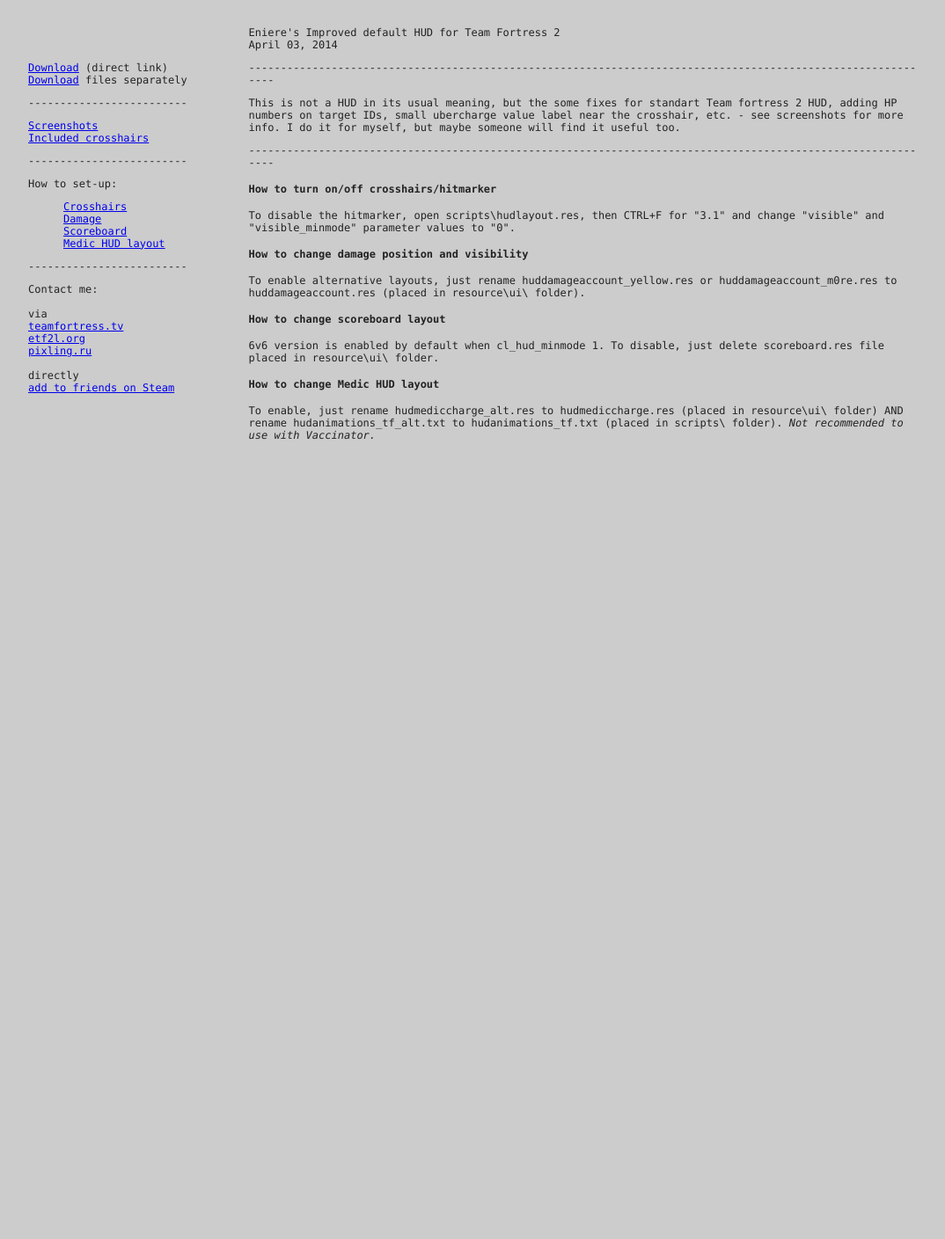
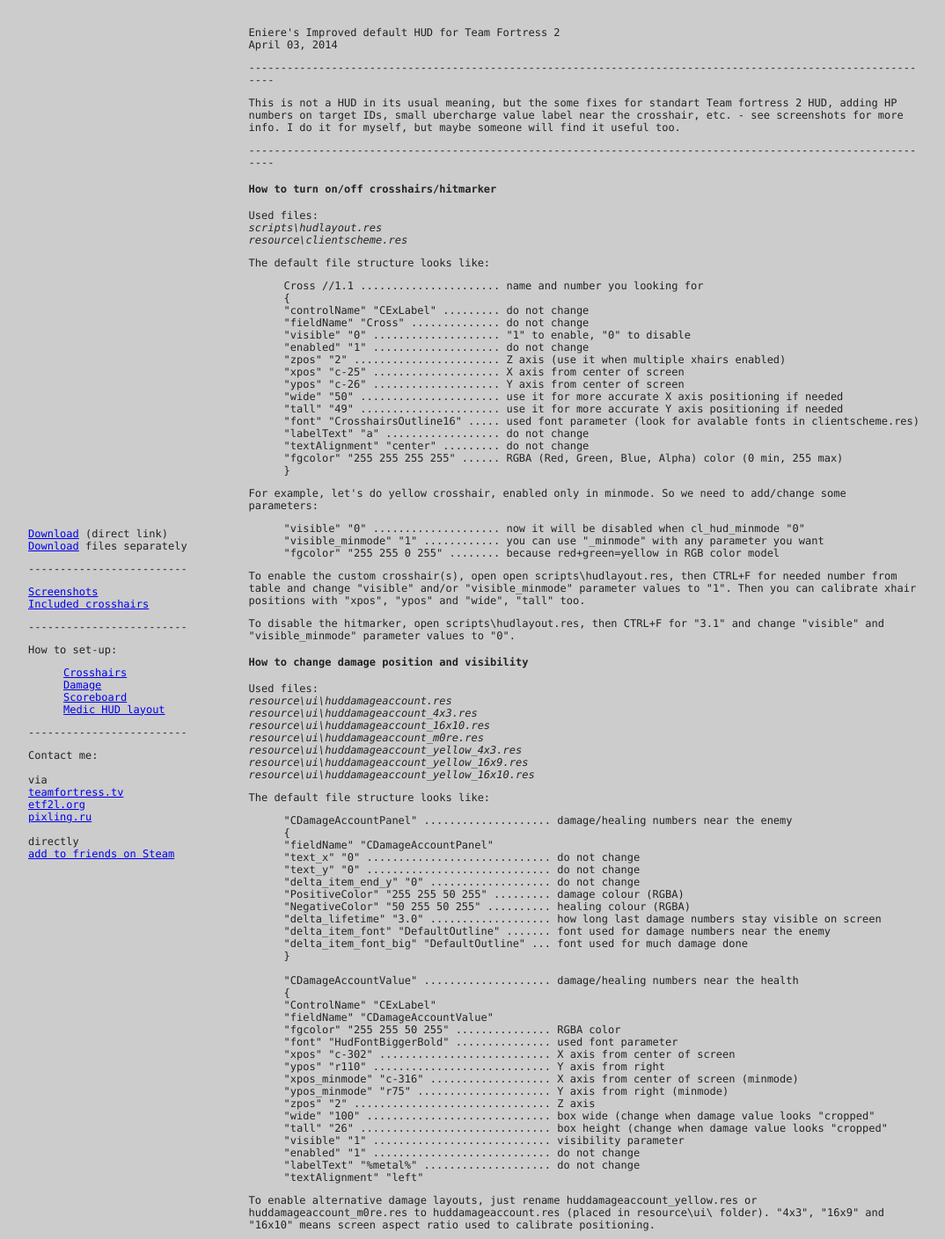
Before and after one commit to Eniere/eniere.github.io, a plain HTML site: page index.html in a window 1280 px wide. Shown: the part 51-1460 px from the top of the page at 88% size, without its empty margins (101-1175 px from the left). Before the commit the page ends 800 px from the top, so only its background shows below. Drawn offline with Linux system fonts and the light colour scheme.

Commit message:
2014-04-04@9-37

```diff
--- a/index.html
+++ b/index.html
@@ -86,12 +86,85 @@ This is not a HUD in its usual meaning, but the some fixes for standart Team for
 
 -------------------------------------------------------------------------------------------------------------
 <br><p><h4><a name="crosshairs">How to turn on/off crosshairs/hitmarker</a></h4>
-To disable the hitmarker, open scripts\hudlayout.res, then CTRL+F for "3.1" and change "visible" and "visible_minmode" parameter values to "0".
+<p>Used files:
+<br><em>scripts\hudlayout.res
+<br>resource\clientscheme.res</em></p>
+<p>The default file structure looks like:</p>
+<ul>
+Cross //1.1 ...................... name and number you looking for
+<br>{
+<br>"controlName"	"CExLabel" ......... do not change
+<br>"fieldName"	"Cross" .............. do not change
+<br>"visible"	"0" .................... "1" to enable, "0" to disable
+<br>"enabled"	"1" .................... do not change
+<br>"zpos"	"2" ....................... Z axis (use it when multiple xhairs enabled)
+<br>"xpos"	"c-25" .................... X axis from center of screen
+<br>"ypos"	"c-26" .................... Y axis from center of screen
+<br>"wide"	"50" ...................... use it for more accurate X axis positioning if needed
+<br>"tall"	"49" ...................... use it for more accurate Y axis positioning if needed
+<br>"font"	"CrosshairsOutline16" ..... used font parameter (look for avalable fonts in clientscheme.res)
+<br>"labelText"	"a" .................. do not change
+<br>"textAlignment"	"center" ......... do not change
+<br>"fgcolor"	"255 255 255 255" ...... RGBA (Red, Green, Blue, Alpha) color (0 min, 255 max)
+<br>}
+</ul>
+For example, let's do yellow crosshair, enabled only in minmode. So we need to add/change some parameters:
+
+<ul>
+"visible"	"0" .................... now it will be disabled when cl_hud_minmode "0"
+<br>"visible_minmode"	"1" ............ you can use "_minmode" with any parameter you want
+<br>"fgcolor"	"255 255 0 255" ........ because red+green=yellow in RGB color model
+</ul>
+
+To enable the custom crosshair(s), open open scripts\hudlayout.res, then CTRL+F for needed number from table and change "visible" and/or "visible_minmode" parameter values to "1". Then you can calibrate xhair positions with "xpos", "ypos" and "wide", "tall" too.
+<p>To disable the hitmarker, open scripts\hudlayout.res, then CTRL+F for "3.1" and change "visible" and "visible_minmode" parameter values to "0".
 </p>
 
 
 <p><h4><a name="damage">How to change damage position and visibility</a></h4>
-To enable alternative layouts, just rename huddamageaccount_yellow.res or huddamageaccount_m0re.res to huddamageaccount.res (placed in resource\ui\ folder).</p>
+<p>Used files:
+<br><em>resource\ui\huddamageaccount.res
+<br>resource\ui\huddamageaccount_4x3.res
+<br>resource\ui\huddamageaccount_16x10.res
+<br>resource\ui\huddamageaccount_m0re.res
+<br>resource\ui\huddamageaccount_yellow_4x3.res
+<br>resource\ui\huddamageaccount_yellow_16x9.res
+<br>resource\ui\huddamageaccount_yellow_16x10.res
+</em></p>
+<p>The default file structure looks like:</p>
+<ul>
+	"CDamageAccountPanel" .................... damage/healing numbers near the enemy
+<br>	{
+<br>		"fieldName"				"CDamageAccountPanel"
+<br>		"text_x"				"0" ............................. do not change
+<br>		"text_y"				"0" ............................. do not change
+<br>		"delta_item_end_y"		"0" ................... do not change
+<br>		"PositiveColor"			"255 255 50 255" ......... damage colour (RGBA)
+<br>		"NegativeColor"			"50 255 50 255" .......... healing colour (RGBA)
+<br>		"delta_lifetime"		"3.0" ................... how long last damage numbers stay visible on screen
+<br>		"delta_item_font"		"DefaultOutline" ....... font used for damage numbers near the enemy
+<br>		"delta_item_font_big"	"DefaultOutline" ... font used for much damage done
+<br>	}
+<br><br>	"CDamageAccountValue" .................... damage/healing numbers near the health
+<br>	{
+<br>		"ControlName"			"CExLabel"
+<br>		"fieldName"				"CDamageAccountValue"
+<br>		"fgcolor"				"255 255 50 255" ............... RGBA color
+<br>		"font"					"HudFontBiggerBold" ............... used font parameter
+<br>		"xpos"					"c-302" ........................... X axis from center of screen
+<br>		"ypos"					"r110" ............................ Y axis from right
+<br>		"xpos_minmode"			"c-316" ................... X axis from center of screen (minmode)
+<br>		"ypos_minmode"			"r75" ..................... Y axis from right (minmode)
+<br>		"zpos"					"2" ............................... Z axis
+<br>		"wide"					"100" ............................. box wide (change when damage value looks "cropped"
+<br>		"tall"					"26" .............................. box height (change when damage value looks "cropped"
+<br>		"visible"				"1" ............................ visibility parameter
+<br>		"enabled"				"1" ............................ do not change
+<br>		"labelText"				"%metal%" .................... do not change
+<br>		"textAlignment"			"left"
+</ul>
+<p>To enable alternative damage layouts, just rename huddamageaccount_yellow.res or huddamageaccount_m0re.res to huddamageaccount.res (placed in resource\ui\ folder). "4x3", "16x9" and "16x10" means screen aspect ratio used to calibrate positioning.</p>
+
 
 
 <p><h4><a name="scoreboard">How to change scoreboard layout</a></h4>
```
